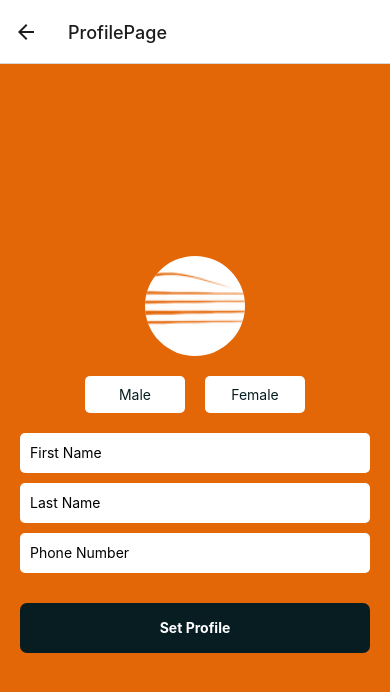
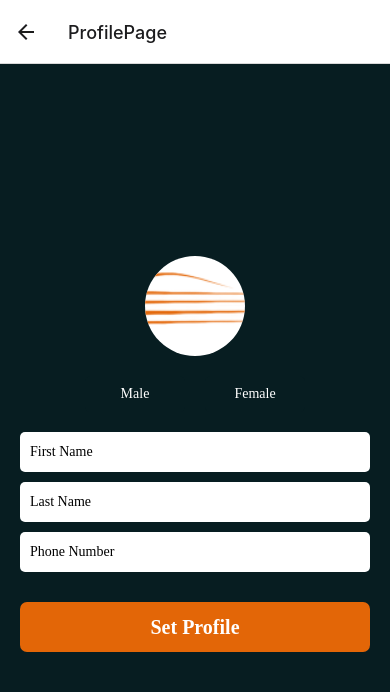
Before and after one commit to MouliVJ/coPilot, a React Native app: screen /ProfilePage in a window 390 px wide. Shown: the top 692 px of the page. Built offline with nearby package versions, Linux system fonts and the light colour scheme.

Commit message:
updated font properties for all pages

```diff
--- a/src/screens/AboutPage.tsx
+++ b/src/screens/AboutPage.tsx
@@ -22,6 +22,7 @@ const styles = StyleSheet.create({
   text: {
     fontSize: 24,
     fontWeight: 'bold',
+    fontFamily: 'Satoshi',
     color: 'blue',
   },
 });
--- a/src/screens/LandingPage.tsx
+++ b/src/screens/LandingPage.tsx
@@ -7,6 +7,11 @@ const LandingPage = ({ navigation }) => {
   const [email, setEmail] = useState('');
 
   const handleContinue = () => {
+    if (!email.endsWith('@comcast.com')) {
+      Alert.alert('Please enter a valid email address');
+      return;
+    }
+
     axios.post(`http://10.0.2.2:8080/validateEmail`, { email })
       .then(response => {
         if (response.data === 'Sign Up') {
@@ -25,7 +30,7 @@ const LandingPage = ({ navigation }) => {
 
   return (
     <KeyboardAvoidingView style={styles.container}>
-      <Image source={require('../Assets/image1.png')} style={{ width: 200, height: 200 }} />
+      <Image source={require('../Assets/image5.png')} style={{ width: 200, height: 200 }} />
       <Text style={styles.findYourNextText}>Find your next</Text>
       <Text style={styles.sharedRideText}>Shared Ride</Text>
       <Text style={styles.welcomeText}>Welcome, Let’s get started</Text>
@@ -54,23 +59,25 @@ const styles = StyleSheet.create({
   },
   findYourNextText: {
     fontFamily: "Satoshi",
-    fontSize: 40,
+    fontSize: 23,
     fontWeight: "400",
     color: 'rgba(255, 255, 255, 0.6)', // 60% opacity white
     textAlign: "center",
     marginBottom: 20,
   },
   sharedRideText: {
-    color: 'white',
+    color: '#99ffdd',
     fontWeight: '500', // Medium
-    fontSize: 40,
+    fontSize: 30,
+    fontFamily: "Satoshi",
     textAlign: 'center',
     marginBottom: 20,
   },
   welcomeText: {
     color: 'rgba(255, 255, 255, 0.8)',
+    fontFamily: "Satoshi",
     textAlign: 'center',
-    marginBottom: 20,
+    marginBottom: 18,
   },
   input: {
     backgroundColor: 'white',
@@ -92,6 +99,8 @@ const styles = StyleSheet.create({
   buttonText: {
     color: 'white',
     fontWeight: 'bold',
+    fontFamily: "Satoshi",
+    fontSize: 20,
   },
 });
 
--- a/src/screens/LoginPage.tsx
+++ b/src/screens/LoginPage.tsx
@@ -1,5 +1,5 @@
 import React, { useState } from 'react';
-import { Alert,View, TextInput, Button, Text, StyleSheet } from 'react-native';
+import { Alert,View, TextInput, TouchableOpacity, Button, Text, StyleSheet } from 'react-native';
 import axios from 'axios';
 import { useRoute } from '@react-navigation/native';
 
@@ -38,7 +38,11 @@ const LoginPage = ({navigation}) => {
         Forgot Password?
       </Text>
 
-      <Button title="Login" onPress={handleLogin} />
+      <TouchableOpacity style={styles.button} onPress={handleLogin}>
+        <Text style={styles.buttonText}>Login</Text>
+      </TouchableOpacity>
+
+      {/* <Button title="Login" onPress={handleLogin} /> */}
 
       {/* Add other components as needed */}
     </View>
@@ -46,6 +50,19 @@ const LoginPage = ({navigation}) => {
 };
 
 const styles = StyleSheet.create({
+  button: {
+    backgroundColor: '#E36607', // Orange color
+    padding: 10,
+    borderRadius: 5,
+    width: '100%',
+    alignItems: 'center',
+  },
+  buttonText: {
+    fontWeight: 'bold',
+    fontSize: 20,
+    color: 'white',
+    fontFamily: 'Satoshi',
+  },
   container: {
     flex: 1,
     justifyContent: 'center',
@@ -54,8 +71,9 @@ const styles = StyleSheet.create({
     paddingHorizontal: 20,
   },
   title: {
-    fontSize: 24,
+    fontSize: 28,
     fontWeight: 'bold',
+    fontFamily: 'Satoshi',
     color: 'white',
     marginBottom: 20,
   },
@@ -63,6 +81,7 @@ const styles = StyleSheet.create({
     backgroundColor: 'white',
     width: '100%',
     height: 40,
+    fontFamily: 'Satoshi',
     paddingHorizontal: 10,
     marginBottom: 20,
     borderRadius: 5,
@@ -70,6 +89,8 @@ const styles = StyleSheet.create({
   forgotPassword: {
     color: '#E36607', // Orange color
     marginBottom: 20,
+    fontFamily: 'Satoshi',
+    fontSize: 15,
     textAlign: 'right',
     width: '100%',
   },
--- a/src/screens/ProfilePage.tsx
+++ b/src/screens/ProfilePage.tsx
@@ -125,7 +125,7 @@ const ProfilePage = () => {
 const styles = StyleSheet.create({
   container: {
     flex: 1,
-    backgroundColor: '#E36607',
+    backgroundColor: '#071D21',
     justifyContent: 'center',
     alignItems: 'center',
     paddingHorizontal: 20,
@@ -160,7 +160,7 @@ const styles = StyleSheet.create({
     marginBottom: 20,
   },
   genderButton: {
-    backgroundColor: 'white',
+    backgroundColor: '#071D21',
     padding: 10,
     borderRadius: 5,
     marginHorizontal: 10,
@@ -168,10 +168,11 @@ const styles = StyleSheet.create({
     alignItems: 'center',
   },
   genderButtonSelected: {
-    backgroundColor: '#071D21',
+    backgroundColor: '#E36607',
   },
   genderText: {
-    color: '#071D21',
+    color: 'white',
+    fontFamily: 'Satoshi',
   },
   genderTextSelected: {
     color: 'white',
@@ -183,9 +184,10 @@ const styles = StyleSheet.create({
     paddingHorizontal: 10,
     borderRadius: 5,
     marginBottom: 10,
+    fontFamily: 'Satoshi'
   },
   button: {
-    backgroundColor: '#071D21',
+    backgroundColor: '#E36607',
     borderRadius: 7,
     width: '100%',
     height: 50,
@@ -196,6 +198,8 @@ const styles = StyleSheet.create({
   buttonText: {
     color: 'white',
     fontWeight: 'bold',
+    fontFamily: 'Satoshi',
+    fontSize: 20,
   },
 });
 
--- a/src/screens/SignUpPage.tsx
+++ b/src/screens/SignUpPage.tsx
@@ -1,5 +1,5 @@
 import React, { useState } from 'react';
-import { View, TextInput, Button, Text, Alert, StyleSheet } from 'react-native';
+import { View, TextInput, Button, Text, Alert, TouchableOpacity, StyleSheet } from 'react-native';
 import Checkbox from '@react-native-community/checkbox';
 import { useRoute } from '@react-navigation/native';
 import LandingPage from './LandingPage';
@@ -53,12 +53,27 @@ const SignUpPage = ({ navigation }) => {
         />
         <Text style={styles.checkboxLabel}>I accept the terms and conditions</Text>
       </View>
-      <Button title="Sign Up" onPress={handleSignUp} />
+      <TouchableOpacity style={styles.button} onPress={handleSignUp}>
+  <Text style={styles.buttonText}>Sign Up</Text>
+</TouchableOpacity>
     </View>
   );
 };
 
 const styles = StyleSheet.create({
+  button: {
+      backgroundColor: '#E36607', // Orange color
+      padding: 10,
+      borderRadius: 5,
+      width: '30%',
+      alignItems: 'center',
+},
+buttonText: {
+      fontWeight: 'bold',
+      fontSize: 18,
+      color: 'white',
+      fontFamily: 'Satoshi',
+},
   container: {
     flex: 1,
     justifyContent: 'center',
@@ -66,22 +81,27 @@ const styles = StyleSheet.create({
     backgroundColor: '#071D21', // Dark background color
   },
   title: {
-    fontSize: 24,
+    fontSize: 25,
+    fontFamily: 'Satoshi',
     fontWeight: 'bold',
     color: 'white',
     marginBottom: 10,
   },
   subtitle: {
     fontSize: 16,
+    fontFamily: 'Satoshi',
     color: 'white',
     marginBottom: 20,
   },
   changeLink: {
     color: '#E36607', // Orange color
     marginBottom: 20,
+    fontSize: 16,
+    fontFamily: 'Satoshi',
   },
   input: {
     backgroundColor: 'white',
+    fontFamily: 'Satoshi',
     width: '80%',
     height: 40,
     paddingHorizontal: 10,
@@ -96,6 +116,7 @@ const styles = StyleSheet.create({
   checkboxLabel: {
     color: 'white',
     marginLeft: 10,
+    fontFamily: 'Satoshi',
   },
 });
 
```
Also changed, not shown: src/Assets/image5.png (added).
